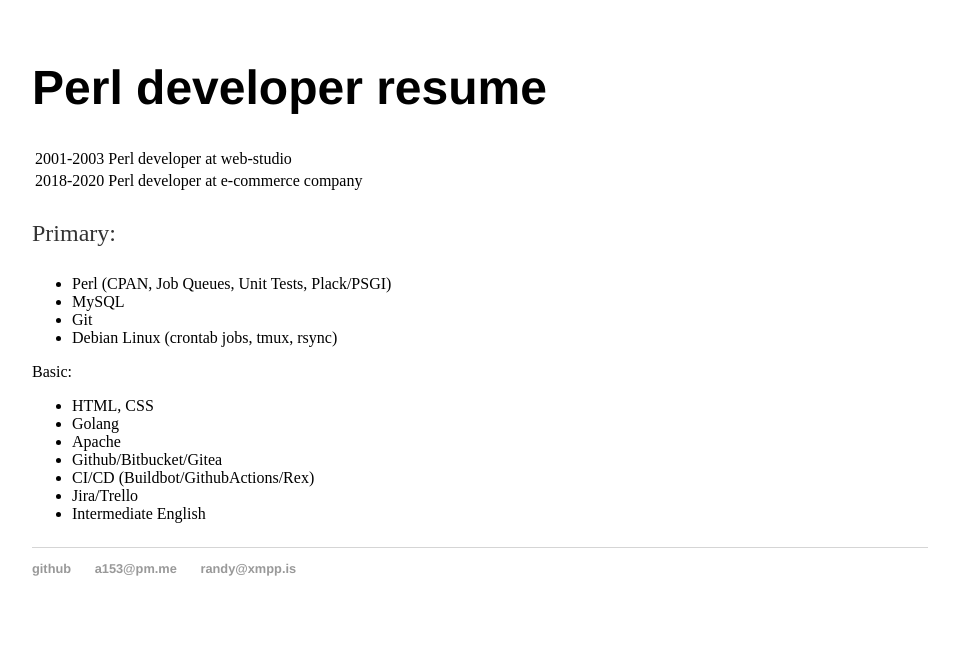
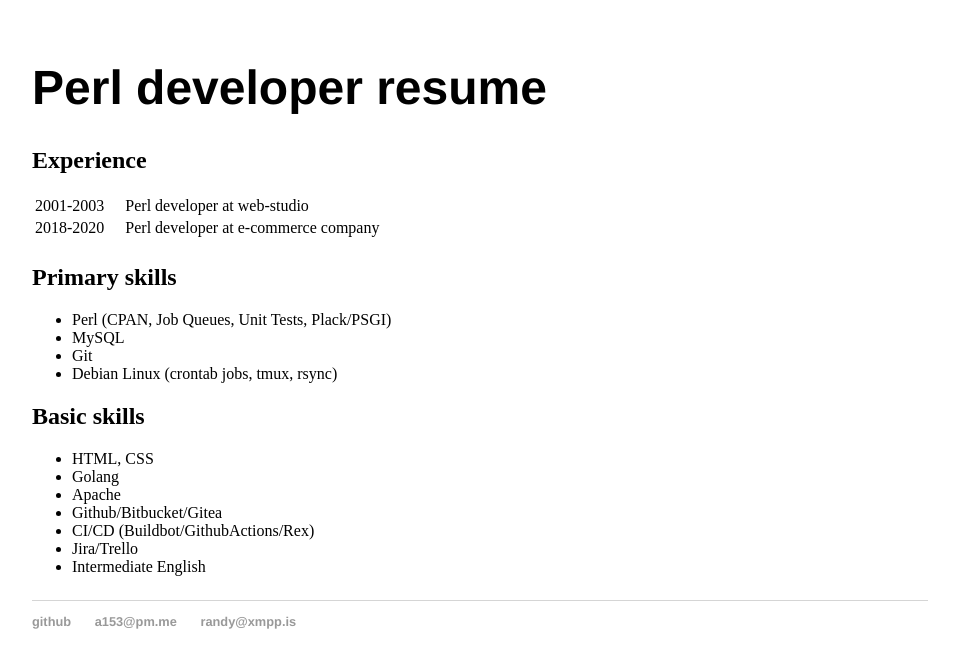
Before and after one commit to aa153/aa153.github.io, a Jekyll site: the page built from index.html, in a window 1280 px wide. Shown: the top 668 px of the page, without its empty margins (160-1119 px from the left). Built offline with Jekyll 4.4.1, drawn with Linux system fonts in a browser that asks for light colours.

Commit message:
Update index.html

```diff
--- a/index.html
+++ b/index.html
@@ -6,19 +6,20 @@ title: Perl developer CV
 
 		<h1>Perl developer resume</h1>
 
+		<h2>Experience</h2>
 	<table>
 		<tr>
-		<td>2001-2003</td>
+		<td style="padding-right:18px;">2001-2003</td>
 		<td>Perl developer at web-studio<td>
 		</tr>
 		<tr>
-		<td>2018-2020</td>
+		<td style="padding-right:18px;">2018-2020</td>
 		<td>Perl developer at e-commerce company</td>
 		</tr>
 	</table>
 
 	<p>
-		Primary:
+		<h2>Primary skills</h2>
 		<ul>
 		<li>Perl (CPAN, Job Queues, Unit Tests, Plack/PSGI)</li>
 		<li>MySQL</li>
@@ -26,7 +27,7 @@ title: Perl developer CV
 		<li>Debian Linux (crontab jobs, tmux, rsync)</li>
 		</ul>
 
-		Basic:
+		<h2>Basic skills</h2>
 		<ul>
 		<li>HTML, CSS</li>
 		<li>Golang</li>
```
